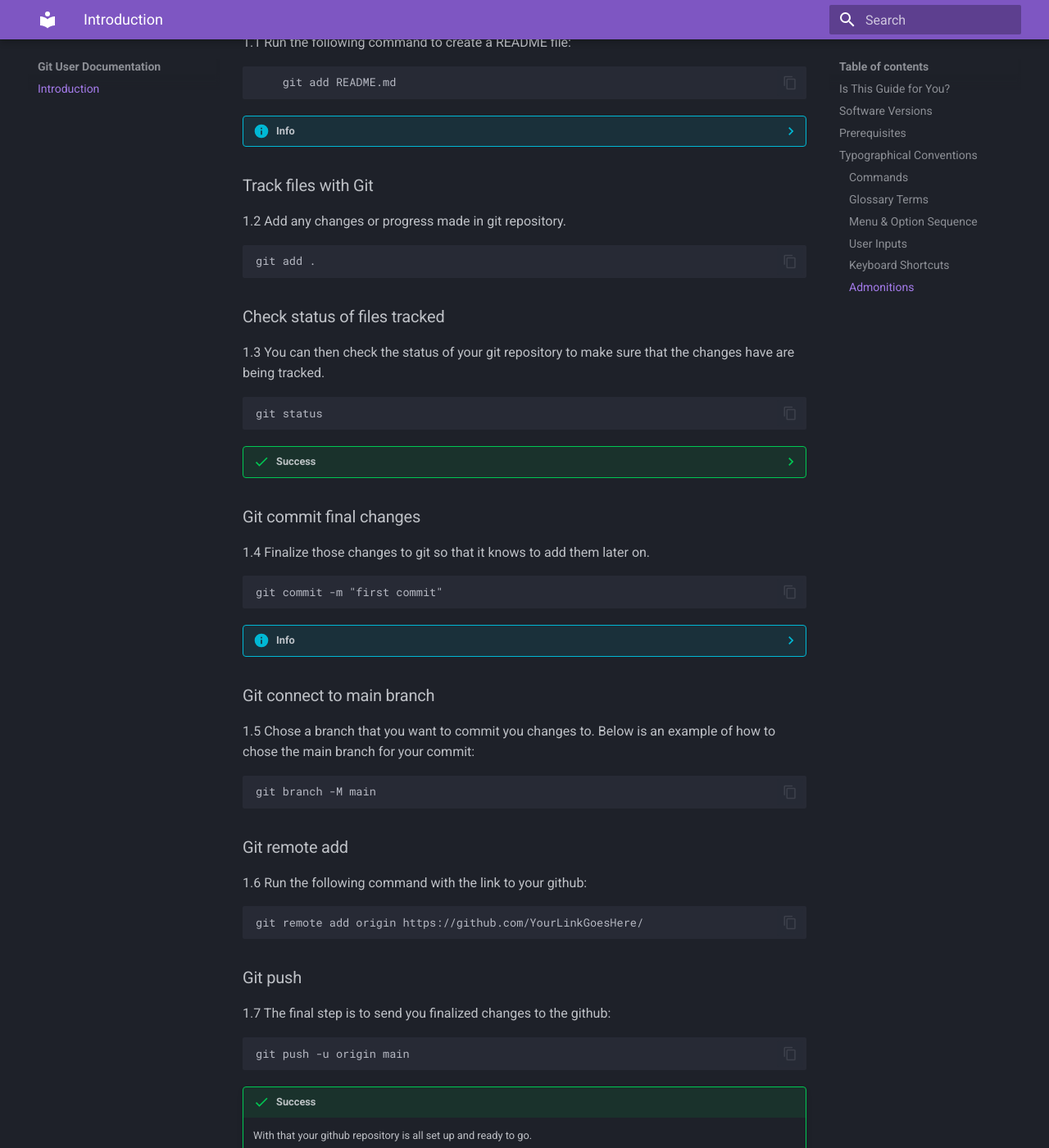
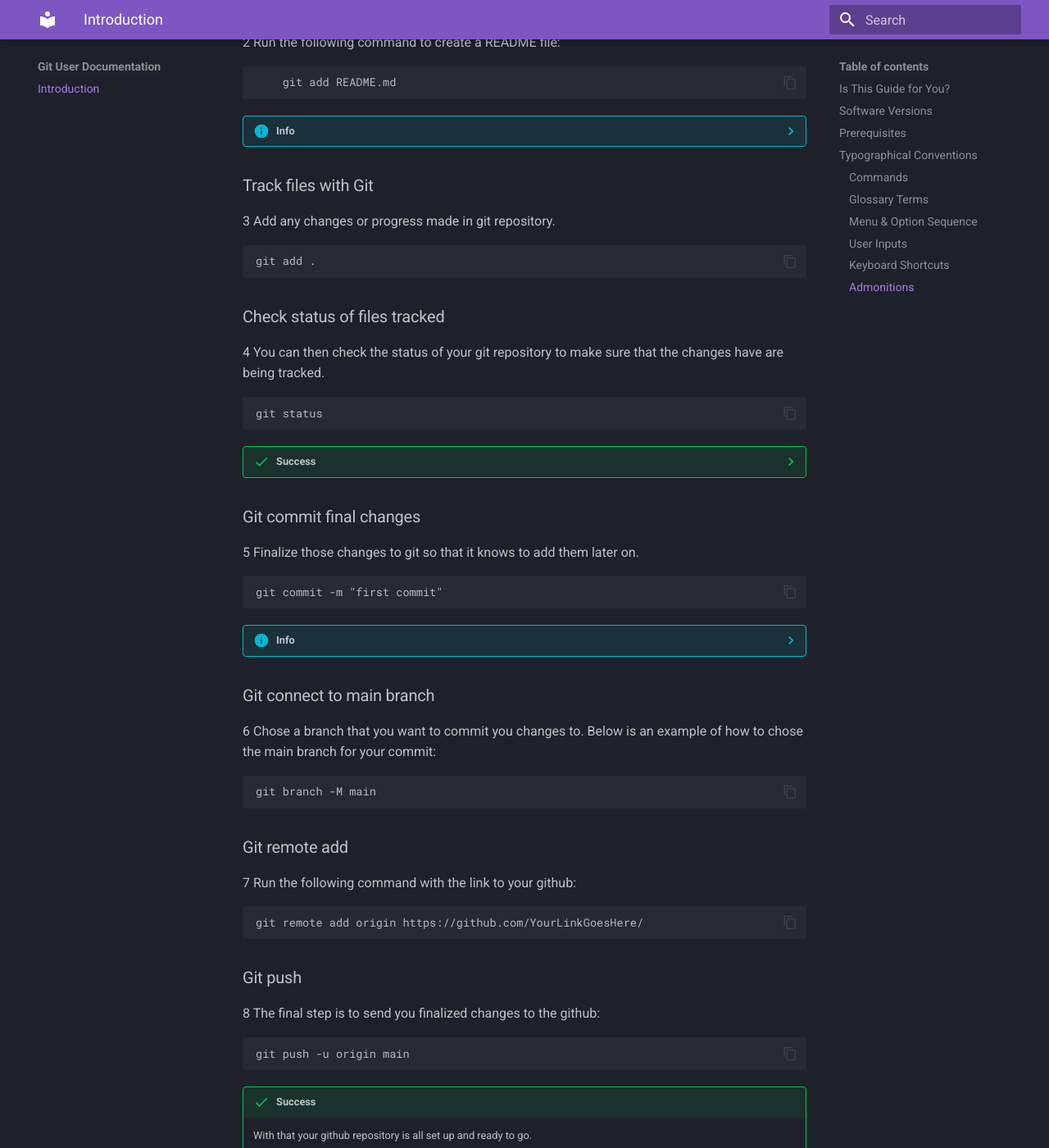
Before and after one commit to BCOMM-User-Documentation/Github-User-Documentation, an MkDocs documentation site: the page built from docs/index.md, in a window 1280 px wide and 1400 px high, scrolled down 3487 px. Shown: the whole window at 82% size. Built offline with MkDocs 1.6.1 and Material for MkDocs 9.7.7, drawn with Linux system fonts in a browser that asks for light colours; some of the changed text lies outside the part shown.

```diff
--- a/docs/index.md
+++ b/docs/index.md
@@ -106,14 +106,14 @@ of the commands needed to set up your repository. The git repository can  be use
 
 ### Git Initializing
 
-First step in creating a local repository is to connect to git. This is done by initializing git on your local device. The command
+1 First step in creating a local repository is to connect to git. This is done by initializing git on your local device. The command
 used to do this is:
 
     git init
 
 ### Add a README file
 
-1.1 Run the following command to create a README file:
+2 Run the following command to create a README file:
 
         git add README.md
 ??? info
@@ -121,13 +121,13 @@ used to do this is:
 
 ### Track files with Git
 
-1.2 Add any changes or progress made in git repository.
+3 Add any changes or progress made in git repository.
 
     git add .
 
 ### Check status of files tracked
 
-1.3 You can then check the status of your git repository to make sure that the changes have are being tracked.
+4 You can then check the status of your git repository to make sure that the changes have are being tracked.
 
     git status
 
@@ -138,7 +138,7 @@ used to do this is:
 
 ### Git commit final changes
 
-1.4 Finalize those changes to git so that it knows to add them later on.
+5 Finalize those changes to git so that it knows to add them later on.
 
     git commit -m "first commit"
 
@@ -148,26 +148,25 @@ used to do this is:
 
 ### Git connect to main branch
 
-1.5 Chose a branch that you want to commit you changes to. Below is an example of how to chose the main branch for your commit:
+6 Chose a branch that you want to commit you changes to. Below is an example of how to chose the main branch for your commit:
 
     git branch -M main
 
 ### Git remote add
 
-1.6 Run the following command with the link to your github:
+7 Run the following command with the link to your github:
 
     git remote add origin https://github.com/YourLinkGoesHere/
 
 ### Git push
 
-1.7 The final step is to send you finalized changes to the github:
+8 The final step is to send you finalized changes to the github:
 
     git push -u origin main
 
 !!! Success
     With that your github repository is all set up and ready to go.
 
-## Task 1.1 - Pushing to an existing Repository
 
 The purpose of this section of the documentation is to help users push their changes to an existing git hub repository. This section goes on to show you the step by step process
 of the commands needed to push your changes to a repository.<br>
```
Also changed, not shown: README.md (+60 -1 lines).
